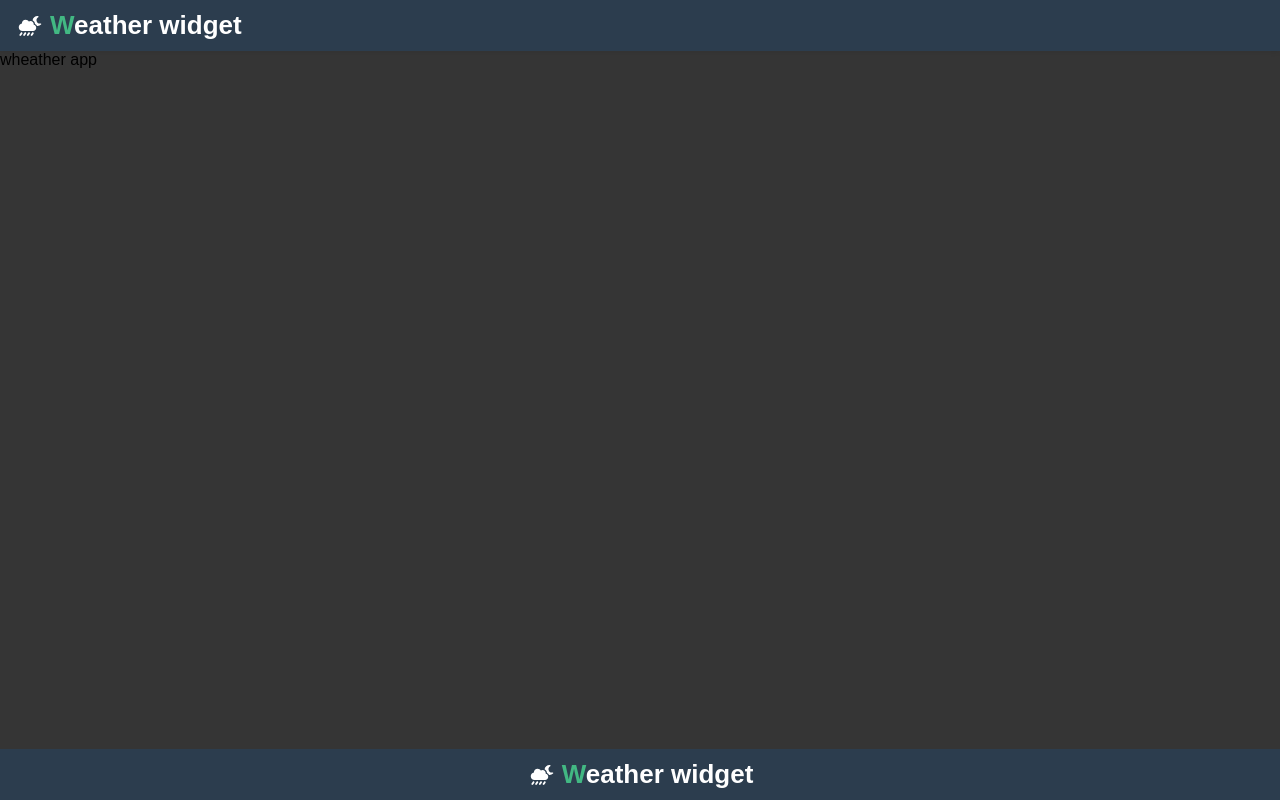
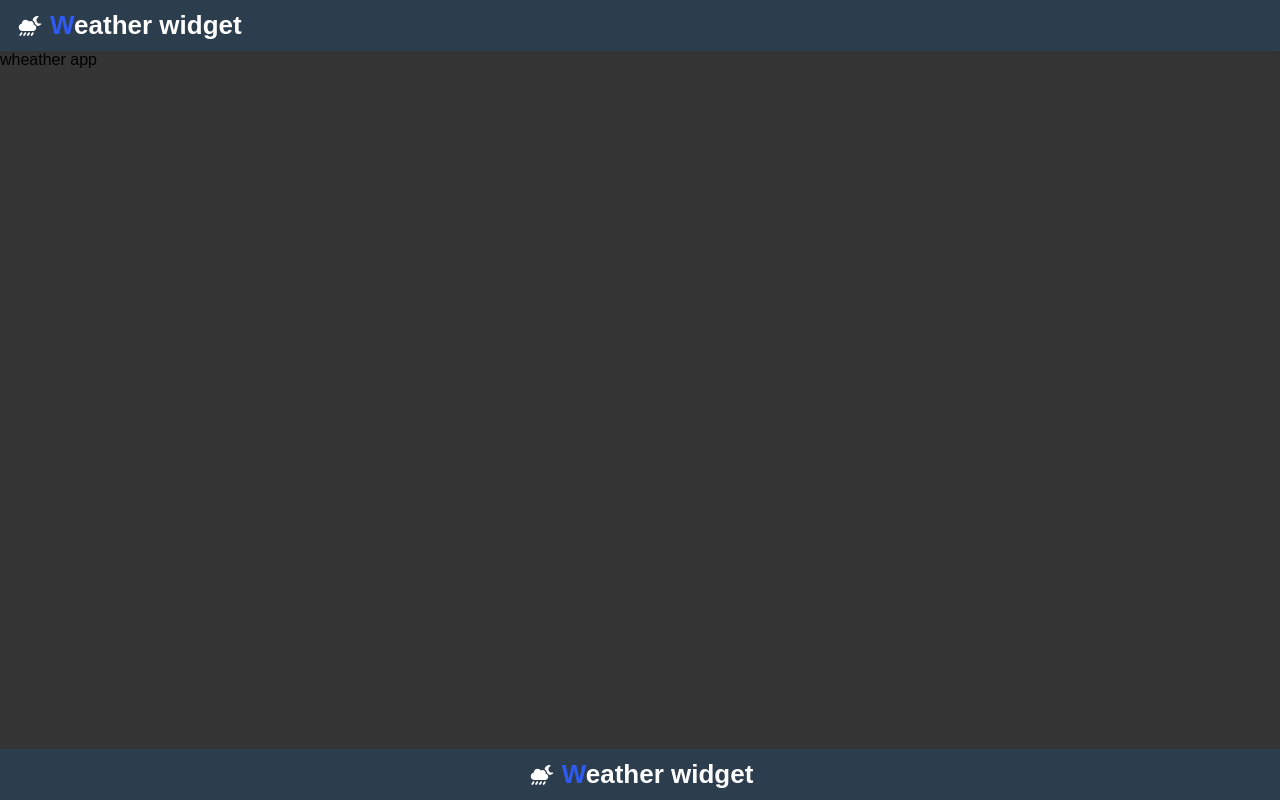
Before and after one commit to Ruslan-Belous/test-wheather-widget, a Vue app: page / in a window 1280 px wide. Built offline with nearby package versions, Linux system fonts and the light colour scheme.

Commit message:
update(the-footer,the-header):added corrections

```diff
--- a/src/components/the-footer.vue
+++ b/src/components/the-footer.vue
@@ -1,7 +1,9 @@
 <template>
 	<footer class="footer">
-		<fa icon="fa-cloud-moon-rain" class="footer__logo" />
-		<h1><span>W</span>eather widget</h1>
+		<div class="container">
+			<fa icon="fa-cloud-moon-rain" class="footer__logo" />
+			<h1><span>W</span>eather widget</h1>
+		</div>
 	</footer>
 </template>
 
@@ -16,9 +18,6 @@ export default {
 	padding: 10px 15px;
 	background-color: #2c3d4e;
 	box-shadow: 6px 0 0 rgba($color: #000000, $alpha: 0.1);
-	display: flex;
-	justify-content: center;
-	align-items: center;
 	&__logo {
 		padding-right: 5px;
 		width: 30px;
@@ -29,8 +28,13 @@ export default {
 		color: #fff;
 		font-size: 26px;
 		span {
-			color: #42b883;
+			color: #305bf3;
 		}
 	}
 }
+.container {
+	display: flex;
+	align-items: center;
+	justify-content: center;
+}
 </style>
--- a/src/components/the-header.vue
+++ b/src/components/the-header.vue
@@ -1,6 +1,6 @@
 <template>
 	<header class="header">
-		<div class="header__home">
+		<div class="header__home container">
 			<fa icon="fa-cloud-moon-rain" class="header__logo" />
 			<h1><span>W</span>eather widget</h1>
 		</div>
@@ -20,22 +20,10 @@ export default {
 	padding: 10px 15px;
 	background-color: #2c3d4e;
 	box-shadow: 0 0 6px rgba($color: #000000, $alpha: 0.1);
-	&__home,
-	&__wishlist {
+	&__home {
 		display: flex;
 		align-items: center;
 		justify-content: center;
-		cursor: pointer;
-	}
-	&__wishlist {
-		position: relative;
-		background-color: var(--primary);
-		border-radius: 20px;
-		display: flex;
-		justify-content: space-between;
-		padding: 8px 4px;
-		align-items: center;
-		cursor: pointer;
 	}
 	&__logo {
 		padding-right: 5px;
@@ -47,22 +35,8 @@ export default {
 		color: #fff;
 		font-size: 26px;
 		span {
-			color: #42b883;
+			color: #305bf3;
 		}
 	}
 }
-.qunatity-in-wishlist {
-	position: absolute;
-	top: 0px;
-	right: -4px;
-	width: 18px;
-	height: 18px;
-	background-color: #ff623f;
-	border-radius: 50%;
-	font-size: 12px;
-	display: flex;
-	justify-content: center;
-	align-items: center;
-	color: #fff;
-}
 </style>
```
